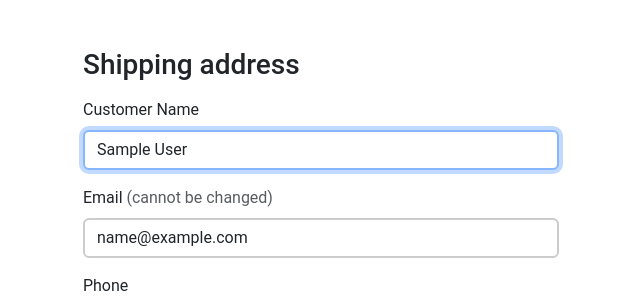
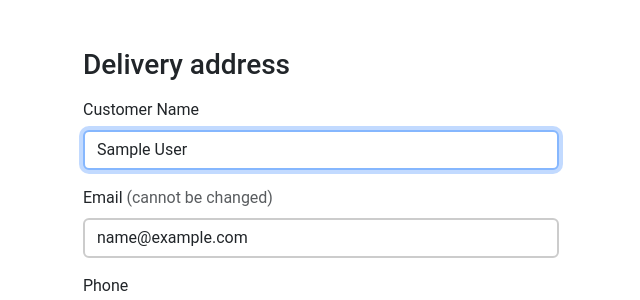
Before and after one commit to henryantwi/Ecommerce-Store, a Django app: page /orders/ in a window 1280 px wide. Shown: the part 93-393 px from the top of the page, without its empty margins (319-959 px from the left). Run offline with Django 4.2, Linux system fonts and the light colour scheme; the visitor is signed in with stand-in values (Sample User, id 1); data that the repository does not hold is empty.

Commit message:
Initial Commit

```diff
--- a/templates/orders/home.html
+++ b/templates/orders/home.html
@@ -1,6 +1,6 @@
 {% extends "../store/base.html" %}
 {% load static %}
-{% block title %}Shipping Address{% endblock %}
+{% block title %}Delivery Address{% endblock %}
 
 {% block style_ %}
     .account-form input
@@ -27,7 +27,7 @@
         <div class="container">
           <div class="row">
             <div id="payment-form" class="col-12 col-lg-6 mx-auto">
-              <h3 class="mb-3">Shipping address</h3>
+              <h3 class="mb-3">Delivery address</h3>
               <!-- <h3 class="mb-3">Billing address</h3> -->
 
               <!-- Error messages in this element -->
```
